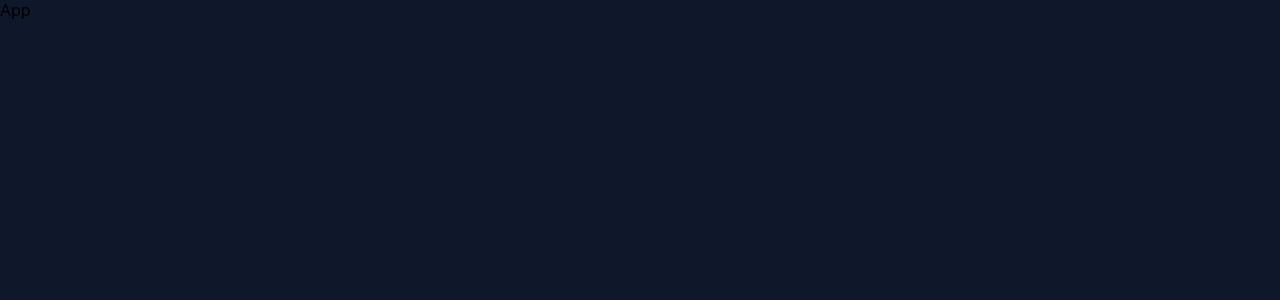
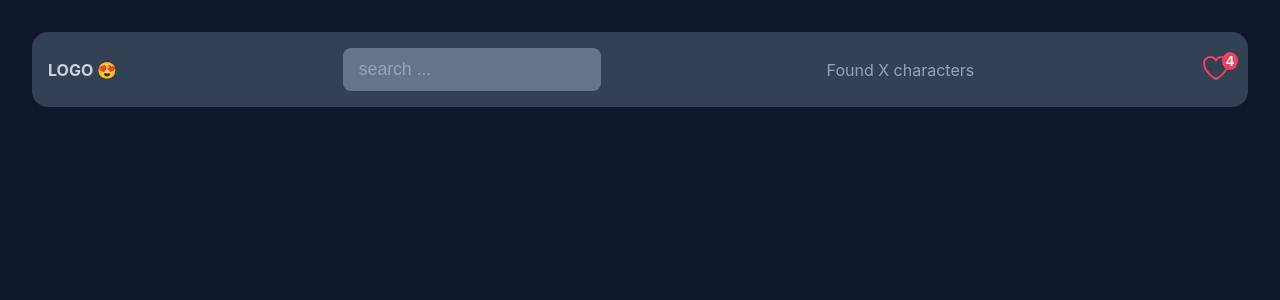
Before and after one commit to Aminrtp/Rick-and-Morty-project, a React (Vite) app: page / in a window 1280 px wide. Shown: the top 300 px of the page. Built offline with nearby package versions, Linux system fonts and the light colour scheme.

Commit message:
making Header with Navbar component

```diff
--- a/package.json
+++ b/package.json
@@ -10,6 +10,7 @@
     "preview": "vite preview"
   },
   "dependencies": {
+    "@heroicons/react": "^2.2.0",
     "react": "^18.3.1",
     "react-dom": "^18.3.1"
   },
--- a/src/App.jsx
+++ b/src/App.jsx
@@ -1,8 +1,15 @@
 import React from 'react'
+import "./App.css"
+import Navbar from './components/Navbar'
+import CharacterList from './components/CharacterList'
+import CharacterDetail from './components/CharacterDetail'
+
 
 function App() {
   return (
-    <div>App</div>
+    <div className='app'>
+      <Navbar/>
+    </div>
   )
 }
 
--- /dev/null
+++ b/src/components/Navbar.jsx
@@ -0,0 +1,20 @@
+import React from 'react'
+import { HeartIcon } from '@heroicons/react/24/outline'
+
+
+
+function Navbar() {
+    return (
+        <nav className='navbar'>
+            <div className='navbar__logo'>LOGO 😍</div>
+            <input type="text" className='text-field' placeholder='search ...' />
+            <div className='navbar__result'>Found X characters</div>
+            <button className='heart'>
+                <HeartIcon className='icon' />
+                <span className='badge'>4</span>
+            </button>
+        </nav>
+    );
+}
+
+export default Navbar
```
Also changed, not shown: 1 other file (tests, documents, lock files or other folders).
